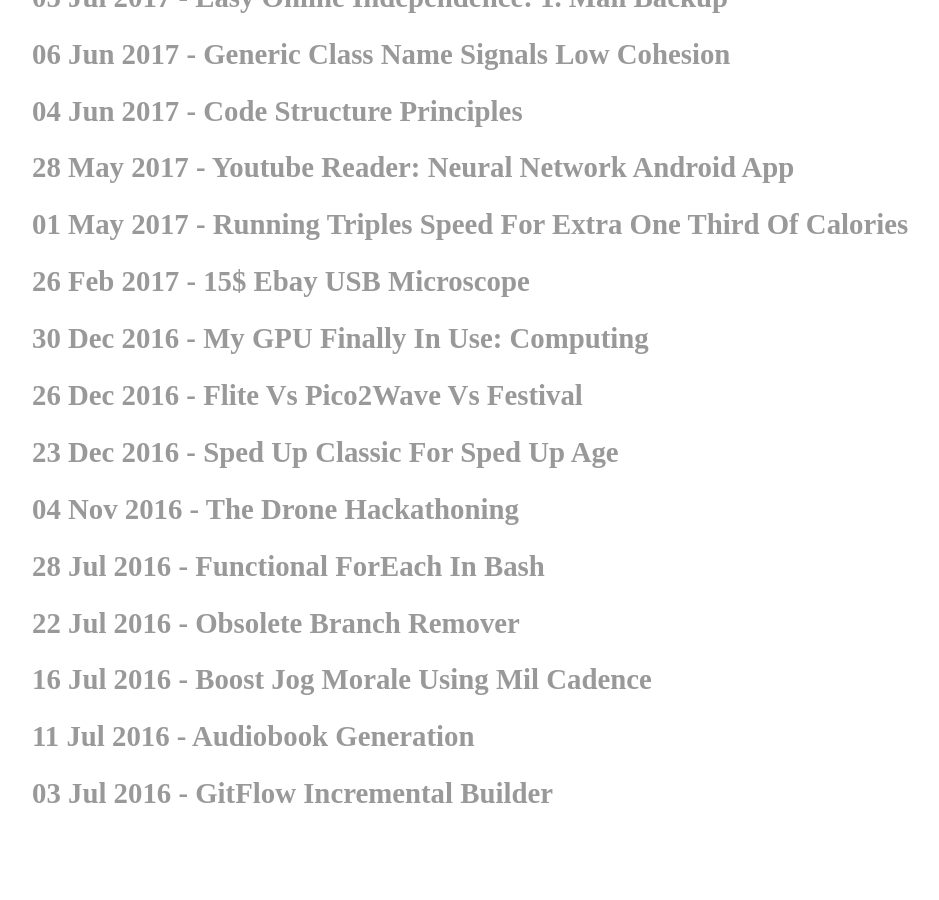
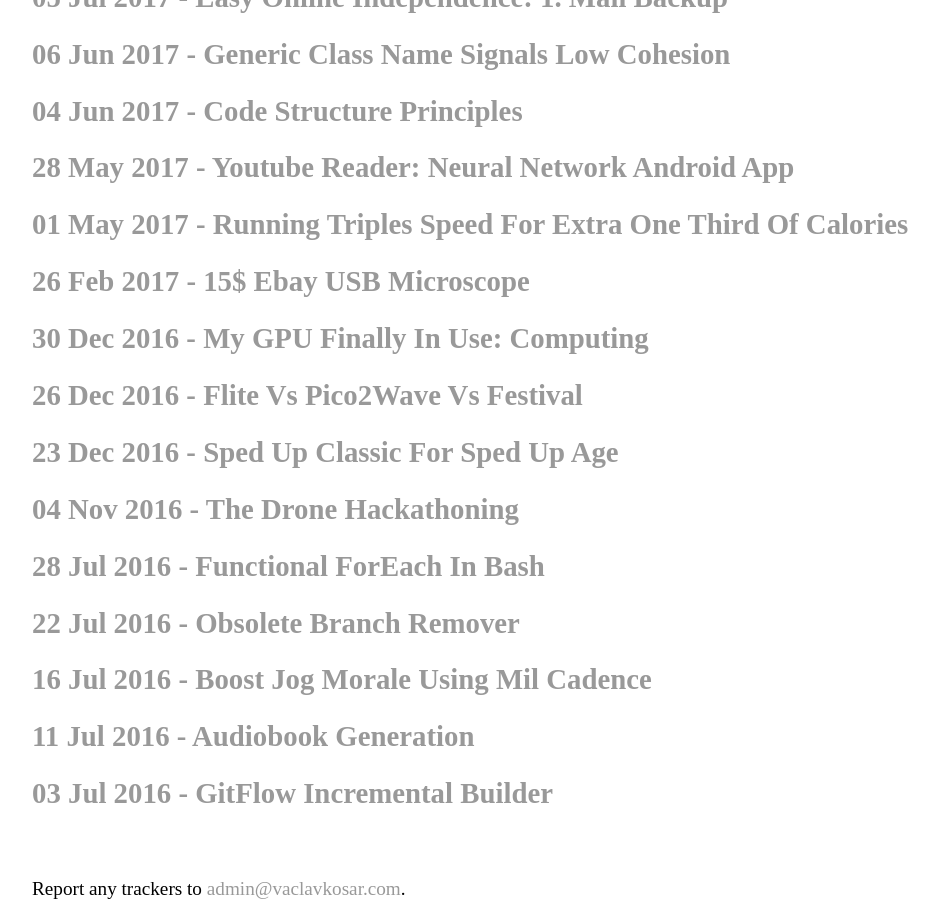
Before and after one commit to vackosar/vackosar.github.io, a Jekyll site: the page built from index.md, in a window 1280 px wide and 900 px high, scrolled down 1673 px. Shown: the whole window, without its empty margins (0-939 px from the left). Built offline with Jekyll 4.4.1, drawn with Linux system fonts in a browser that asks for light colours; before the commit the page ends 2507 px from its top, so only the background shows below that.

Commit message:
Remove tracker

```diff
--- a/_layouts/default.html
+++ b/_layouts/default.html
@@ -21,15 +21,8 @@
     {{ content }}
 
 </div>
-<script>
-  (function(i,s,o,g,r,a,m){i['GoogleAnalyticsObject']=r;i[r]=i[r]||function(){
-  (i[r].q=i[r].q||[]).push(arguments)},i[r].l=1*new Date();a=s.createElement(o),
-  m=s.getElementsByTagName(o)[0];a.async=1;a.src=g;m.parentNode.insertBefore(a,m)
-  })(window,document,'script','https://www.google-analytics.com/analytics.js','ga');
 
-  ga('create', 'UA-80813274-1', 'auto');
-  ga('send', 'pageview');
-
-</script>
+<br><br>
+Report any trackers to <a href="mailto:admin@vaclavkosar.com">admin@vaclavkosar.com</a>.
 </body>
 </html>
```
